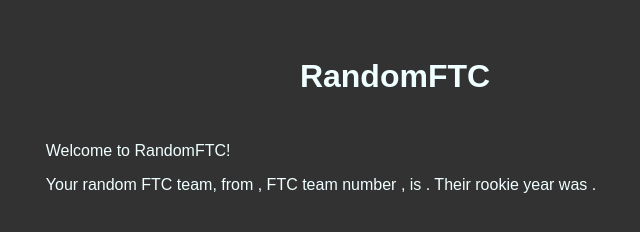
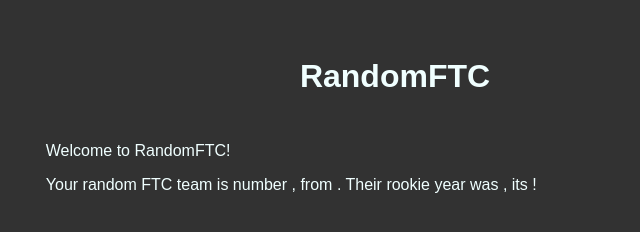
Before and after one commit to Iris-TheRainbow/RandomFTC, a website: page index.html in a window 1280 px wide. Shown: the whole page, without its empty margins (245-885 px from the left). Drawn offline with nearby package versions, Linux system fonts and the light colour scheme; no server answers.

Commit message:
fix layout of team info

```diff
--- a/index.html
+++ b/index.html
@@ -53,7 +53,7 @@
         Welcome to RandomFTC!
       </p>
       <p>
-        Your random FTC team, from <b><span id="citycountry"></span></b>, FTC team number <b><span id="number"></span></b>, is <b><span id="name"></span></b>. Their rookie year was <b><span id="year"></span></b>.
+        Your random FTC team is number <b><span id="number"></span></b>, from <b><span id="citycountry"></span></b>. Their rookie year was <b><span id="year"></span></b>, its <b><span id="name"></span></b>!
       </p>
       <p>
         <span id="data"></span>
```
